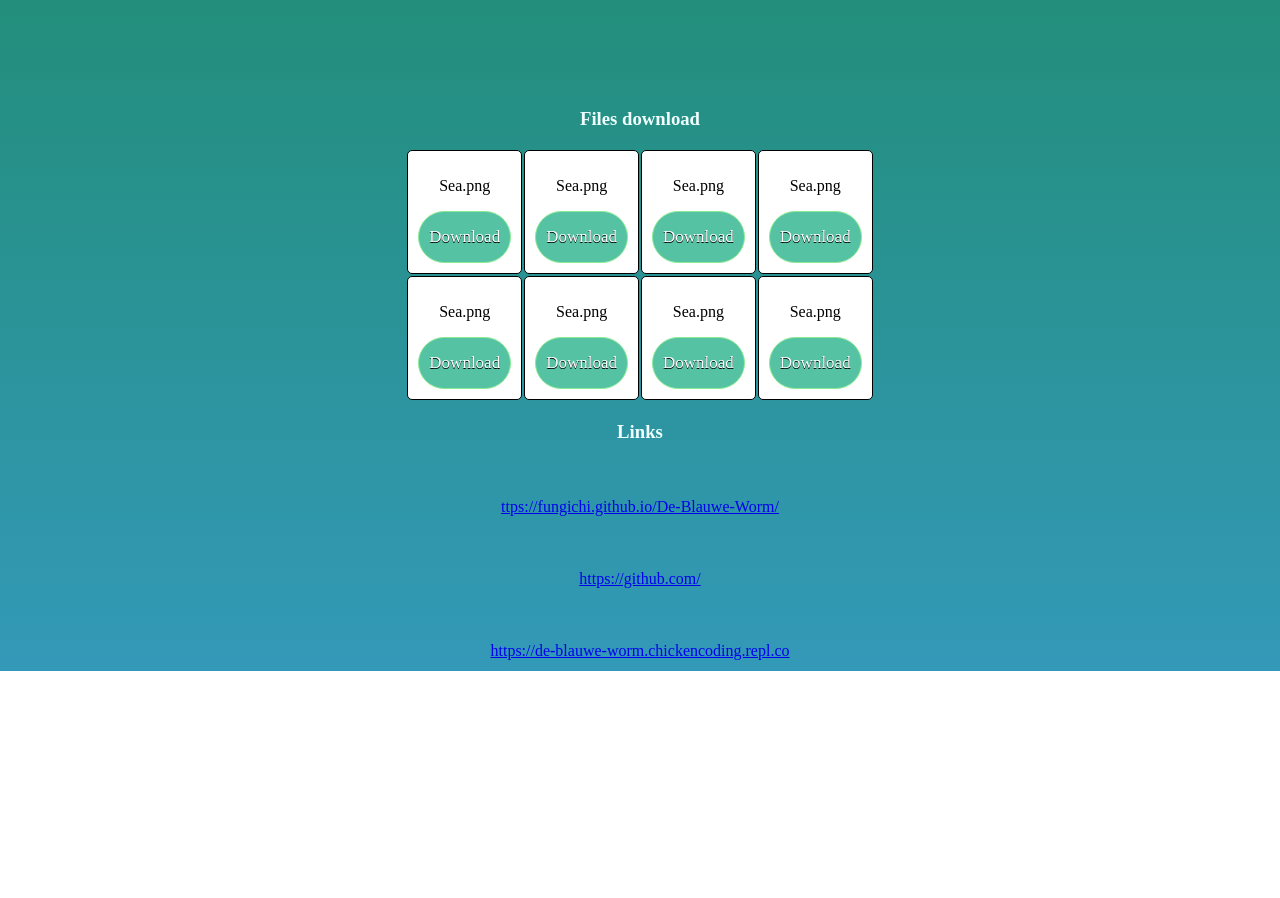
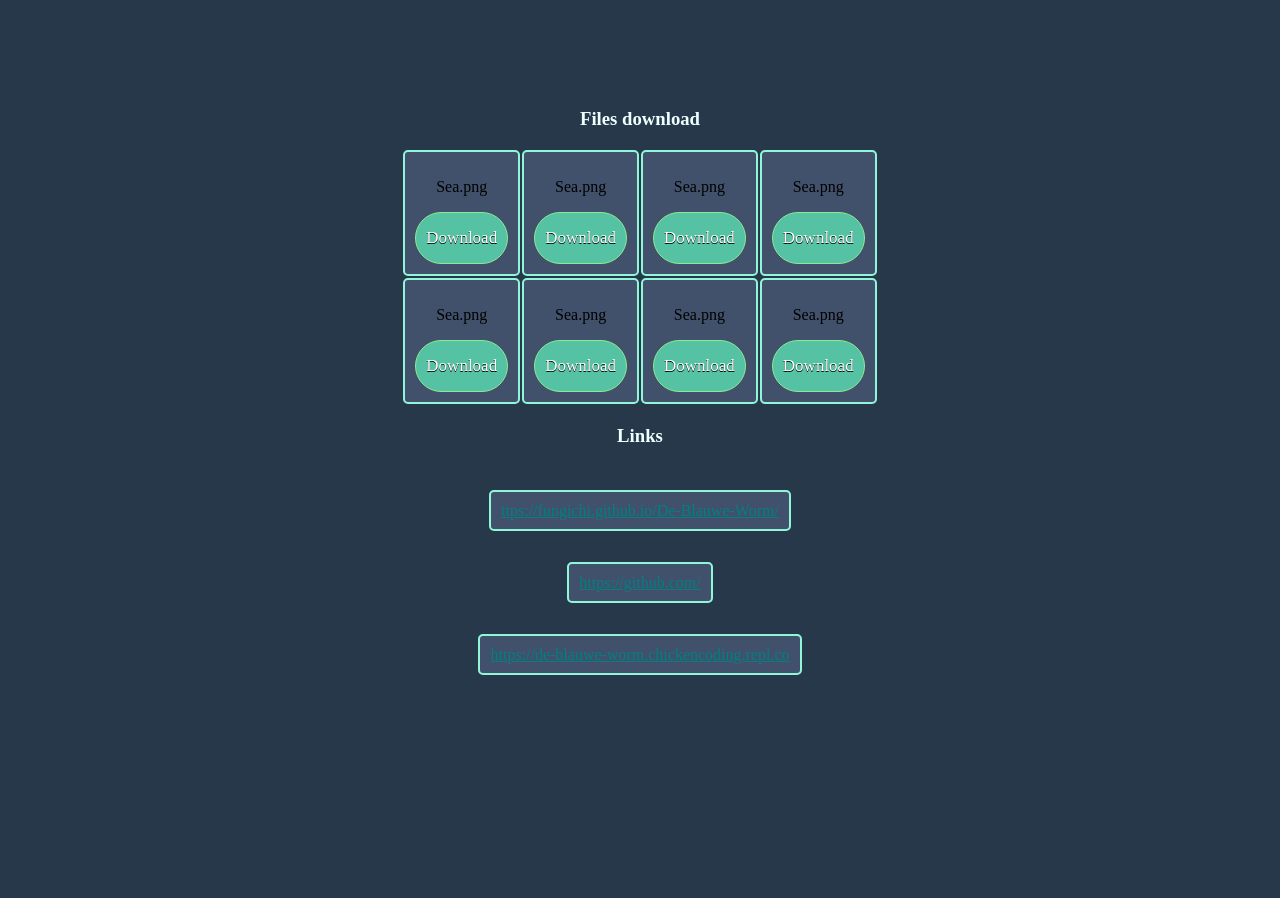
Before and after one commit to Fungichi/De-Blauwe-Worm, a plain HTML site: page unknown.html in a window 1280 px wide. Shown: the part 196-1094 px from the top of the page. Drawn offline with Linux system fonts and the light colour scheme; a web font is replaced by a local one.

Commit message:
Add files via upload

```diff
--- a/assets/css/unknown.css
+++ b/assets/css/unknown.css
@@ -6,19 +6,24 @@
     body, html {
         margin: 0;
         padding: 0;
-        height: 100%;
+
     }
 
     .container {
+
+        background-color:#263849;
+        text-align: center;
         height: 100%;
-        background-image: linear-gradient(#1f8c6f, #3399b8);
-        text-align: center;
         /* Other container styling */
     }
 
     h1{
 
         font-size: 100px;
+        color: #35bcbf;
+    }
+    a{
+      color: 	#008080
     }
 
 
@@ -28,10 +33,23 @@
 
       td {
         padding: 10px;
-        background-color: white;
+        background-color: #41506b;
         border-radius: 5px;
-        border: 1px solid black;
+        border: 2px solid #90f6d7 ;
         margin: 100px;
+      }
+      .link-list{
+        display: block;
+      }
+      .link{
+
+        padding: 10px;
+        background-color: #41506b;
+        border-radius: 5px;
+        border: 2px solid #90f6d7 ;
+        margin: 30px;
+
+
       }
       .downbutton {
         background-color:#55c2a3;
@@ -56,3 +74,20 @@
     h3{
       color:azure;
     }
+
+/* .first-color {
+	background: #90f6d7;
+}
+
+.second-color {
+	background: #35bcbf;
+}
+
+.third-color {
+	background: #41506b;
+}
+
+.fourth-color {
+	background: #263849;
+}
+*/
```
